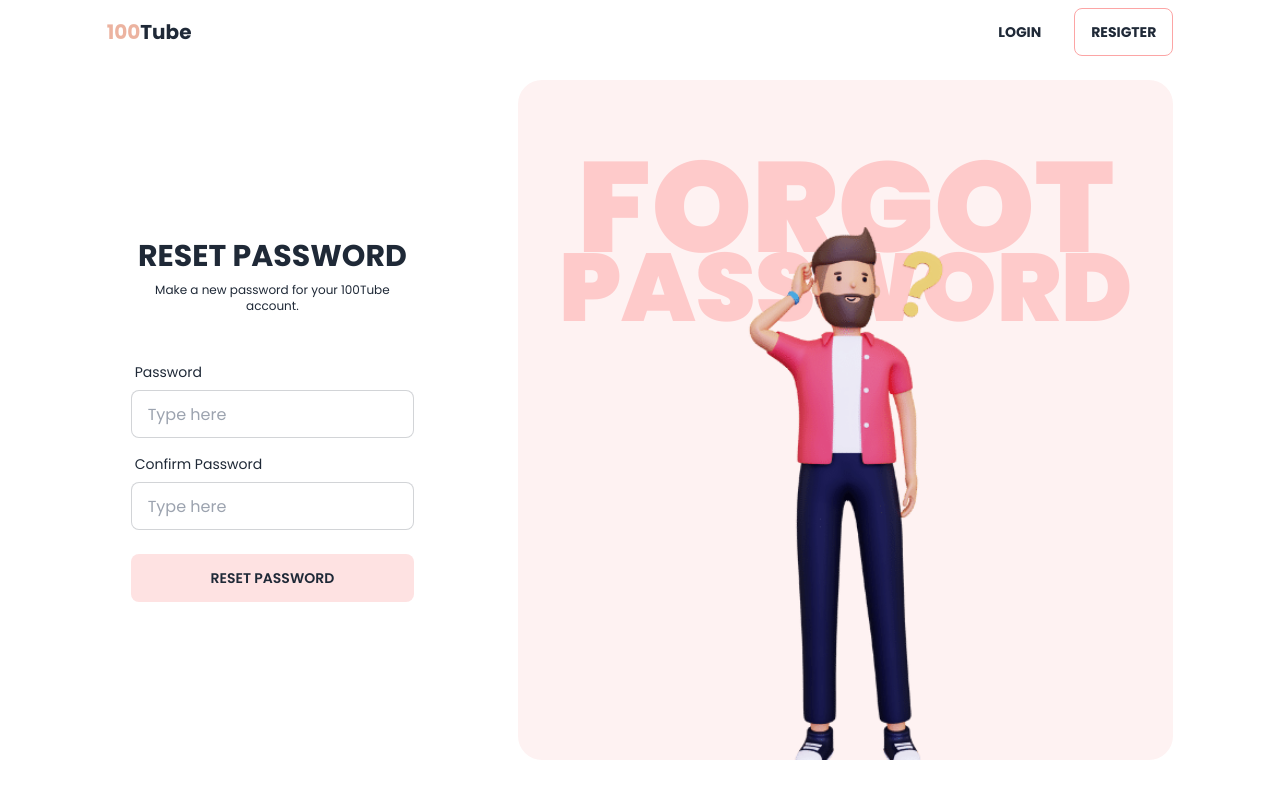
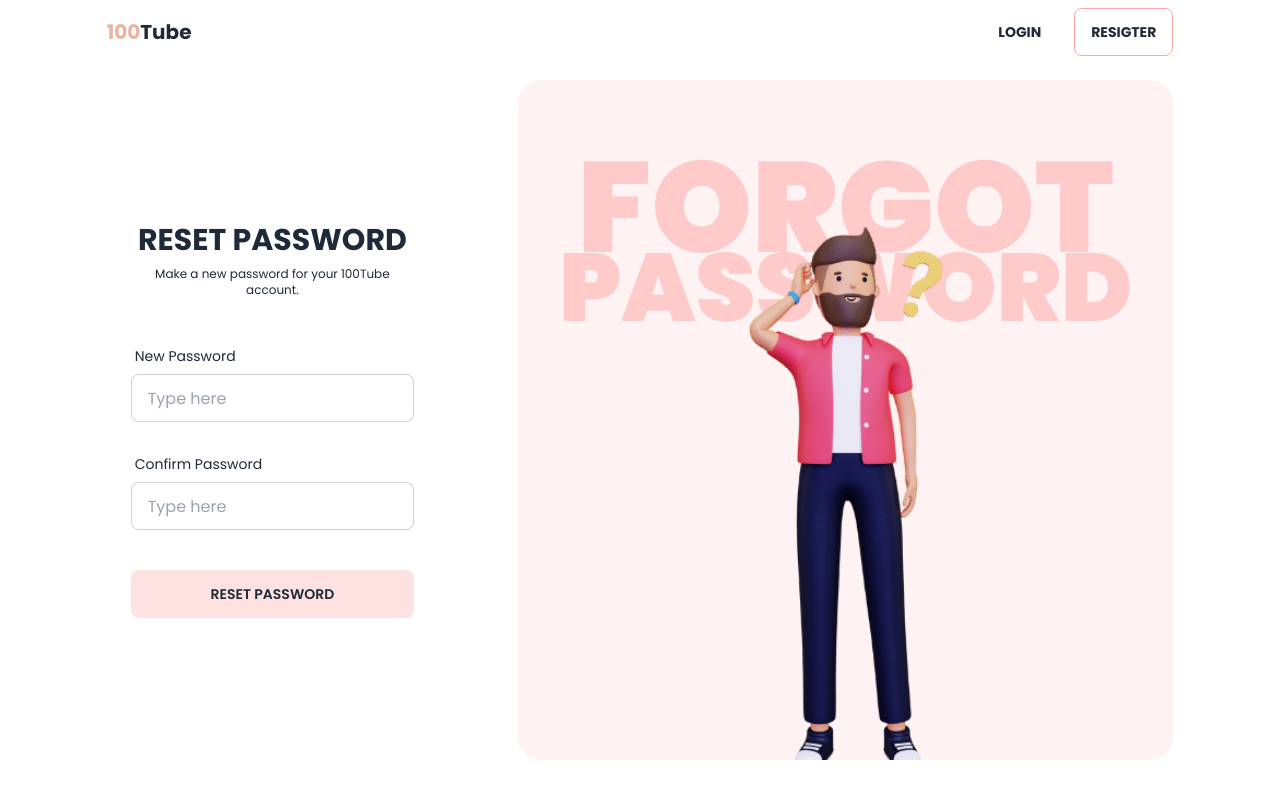
Before and after one commit to mukulrajpoot262610/metrack-frontend-hackathon, a Next.js app: page /auth/reset-password in a window 1280 px wide. Built offline with nearby package versions, Linux system fonts and the light colour scheme; no server answers.

Commit message:
COMPLETE password reset

```diff
--- a/pages/auth/forget-password.js
+++ b/pages/auth/forgot-password.js
@@ -3,6 +3,8 @@ import Link from "next/link";
 import { useDispatch, useSelector } from "react-redux";
 import { useRouter } from "next/router";
 import { useForm } from "react-hook-form";
+import { forgotPassword } from "../../services/api";
+import toast from "react-hot-toast";
 
 const ForgetPassowrd = () => {
   const dispatch = useDispatch();
@@ -18,8 +20,8 @@ const ForgetPassowrd = () => {
 
   const onSubmit = async (data) => {
     try {
-      const res = await login(data);
-      dispatch(setAuth(res.data));
+      const res = await forgotPassword(data);
+      toast(res?.data?.msg);
     } catch (err) {
       toast(err?.response?.data?.msg);
     }
--- a/pages/auth/index.js
+++ b/pages/auth/index.js
@@ -83,7 +83,7 @@ const Login = () => {
               ) : (
                 <span className="label-text-alt"></span>
               )}
-              <Link href="/auth/forget-password">
+              <Link href="/auth/forgot-password">
                 <span className="cursor-pointer label-text-alt hover:underline">
                   Forget Password?
                 </span>
--- /dev/null
+++ b/pages/auth/invalid-link.js
@@ -0,0 +1,9 @@
+import React from "react";
+
+export default function invalidLink() {
+  return (
+    <div className="flex items-center justify-center h-96">
+      The link is not valid anymore !!
+    </div>
+  );
+}
--- a/pages/auth/register.js
+++ b/pages/auth/register.js
@@ -111,7 +111,10 @@ const Register = () => {
               )}
             </label>
           </div>
-          <button className="w-full mt-6 bg-red-100 btn btn-ghost hover:bg-red-300">
+          <button
+            type="submit"
+            className="w-full mt-6 bg-red-100 btn btn-ghost hover:bg-red-300"
+          >
             Register{" "}
           </button>
           <p className="mt-4 text-xs text-center">
--- a/pages/auth/reset-password.js
+++ b/pages/auth/reset-password.js
@@ -1,43 +1,129 @@
-import React from 'react'
-import Link from 'next/link'
+import React, { useEffect } from "react";
+import { useRouter } from "next/router";
+import { useSelector } from "react-redux";
+import { useForm } from "react-hook-form";
+import toast from "react-hot-toast";
+import { resetPassword, verifyMagicToken } from "../../services/api";
 
 const ResetPassowrd = () => {
+  const { isAuth } = useSelector((state) => state.auth);
+  const router = useRouter();
+  const params = router.query;
+
+  const {
+    register,
+    handleSubmit,
+    formState: { errors },
+  } = useForm();
+
+  const onSubmit = async (data) => {
+    const { password, confirmPassword } = data;
+    try {
+      if (password !== confirmPassword) {
+        return toast("passwords do not match");
+      }
+      data = { ...data, ...params };
+      const res = await resetPassword(data);
+      toast(res?.data?.msg);
+      router.push("/auth");
+    } catch (err) {
+      toast(err?.response?.data?.msg);
+    }
+  };
+
+  // ONLOAD: check if link is valid
+  useEffect(() => {
+    if (!params?.token) return;
+    (async () => {
+      try {
+        const res = await verifyMagicToken(params);
+      } catch (err) {
+        router.push("/auth/invalid-link");
+      }
+    })();
+  }, [params]);
+
+  useEffect(() => {
+    if (isAuth) {
+      router.push("/");
+    }
+  }, [isAuth]);
+
   return (
-        <div className='h-screen flex items-center justify-center gap-20 pt-20 pb-10'>
-            <div className='w-full lg:w-1/3 p-6'>
-                <h1 className='font-bold text-center text-3xl uppercase'>Reset Password</h1>
-                <p className='mt-2 text-center text-xs mb-10'>Make a new password for your 100Tube account.</p>
-                <form>
-                    <div className="form-control w-full mt-2">
+    <div className="flex items-center justify-center h-screen gap-20 pt-20 pb-10">
+      <div className="w-full p-6 lg:w-1/3">
+        <h1 className="text-3xl font-bold text-center uppercase">
+          Reset Password
+        </h1>
+        <p className="mt-2 mb-10 text-xs text-center">
+          Make a new password for your 100Tube account.
+        </p>
+
+        <form onSubmit={handleSubmit(onSubmit)}>
+          <div className="w-full mt-2 form-control">
             <label className="label">
-                            <span className="label-text">Password</span>
+              <span className="label-text">New Password</span>
             </label>
-                        <input type="text" placeholder="Type here" className="input input-bordered w-full" />
-                        {/* <label className="label">
-                            <span className="label-text-alt">Alt label</span>
-                        </label> */}
+            <input
+              type="text"
+              {...register("password", { required: true })}
+              placeholder="Type here"
+              className="w-full input input-bordered"
+            />
+            <label className="label">
+              {errors.password ? (
+                <span className="text-red-500 label-text-alt">
+                  Password is required!
+                </span>
+              ) : (
+                <span className="label-text-alt"></span>
+              )}
+            </label>
           </div>
-                    <div className="form-control w-full mt-2">
+          <div className="w-full mt-2 form-control">
             <label className="label">
               <span className="label-text">Confirm Password</span>
             </label>
-                        <input type="text" placeholder="Type here" className="input input-bordered w-full" />
-                        {/* <label className="label">
-                            <span className="label-text-alt">Alt label</span>
-                        </label> */}
+            <input
+              type="text"
+              {...register("confirmPassword", { required: true })}
+              placeholder="Type here"
+              className="w-full input input-bordered"
+            />
+            <label className="label">
+              {errors.password ? (
+                <span className="text-red-500 label-text-alt">
+                  Passwords should match
+                </span>
+              ) : (
+                <span className="label-text-alt"></span>
+              )}
+            </label>
           </div>
-                    <button className='btn btn-ghost bg-red-100 mt-6 hover:bg-red-300 w-full'>Reset Password</button>
+          <button
+            type="submit"
+            className="w-full mt-6 bg-red-100 btn btn-ghost hover:bg-red-300"
+          >
+            Reset Password
+          </button>
         </form>
       </div>
-            <div className='hidden lg:block lg:w-2/3 h-full'>
-                <div className='rounded-3xl bg-red-50 flex justify-center items-center h-full overflow-hidden relative'>
-                    <h1 className='text-red-200 font-black text-9xl absolute top-16 z-10 uppercase'>Forgot</h1>
-                    <h1 className='text-red-200 font-black text-8xl absolute top-40 z-10 uppercase'>PAssword</h1>
-                    <img src='/forgot.png' className='object-cover object-top mt-40 rounded-3xl w-10/12 z-20' />
+      <div className="hidden h-full lg:block lg:w-2/3">
+        <div className="relative flex items-center justify-center h-full overflow-hidden rounded-3xl bg-red-50">
+          <h1 className="absolute z-10 font-black text-red-200 uppercase text-9xl top-16">
+            Forgot
+          </h1>
+          <h1 className="absolute z-10 font-black text-red-200 uppercase text-8xl top-40">
+            PAssword
+          </h1>
+          <img
+            src="/forgot.png"
+            className="z-20 object-cover object-top w-10/12 mt-40 rounded-3xl"
+          />
         </div>
       </div>
     </div>
-    )
-}
+  );
+};
 
-export default ResetPassowrd
+export default ResetPassowrd;
--- a/services/api.js
+++ b/services/api.js
@@ -15,6 +15,11 @@ export const logout = () => api.post("/api/logout");
 export const login = (data) => api.post("/api/login", data);
 export const register = (data) => api.post("/api/register", data);
 export const refresh = () => api.get("/api/refresh");
+export const forgotPassword = (data) =>
+  api.post("/api/request-password-reset", data);
+export const resetPassword = (data) => api.post("/api/reset-password", data);
+export const verifyMagicToken = (data) =>
+  api.post("/api/validate-magictoken", data);
 
 // UPDATE
 api.interceptors.response.use(
```
Lines whose indentation alone changed are shown as unchanged.
